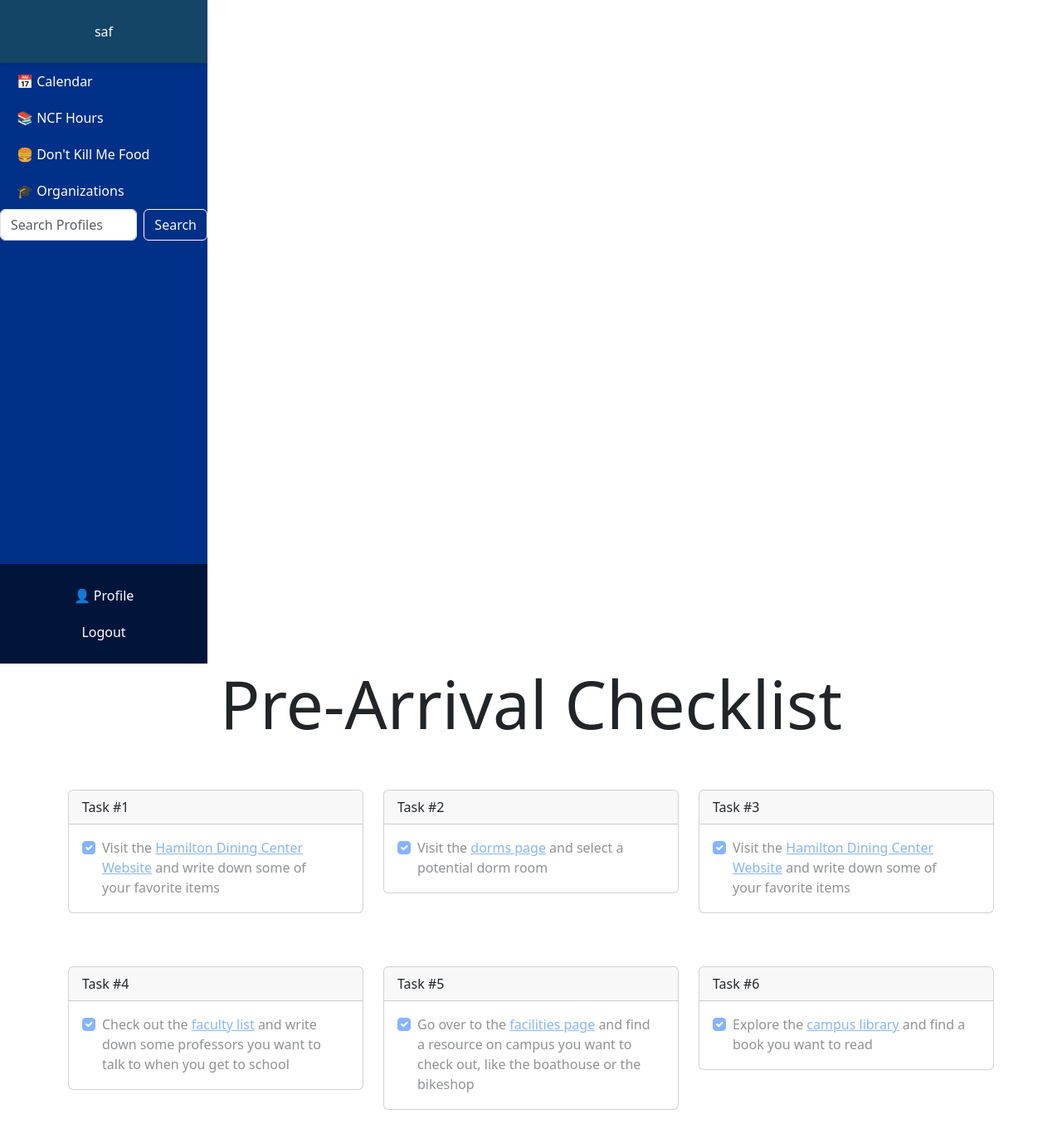
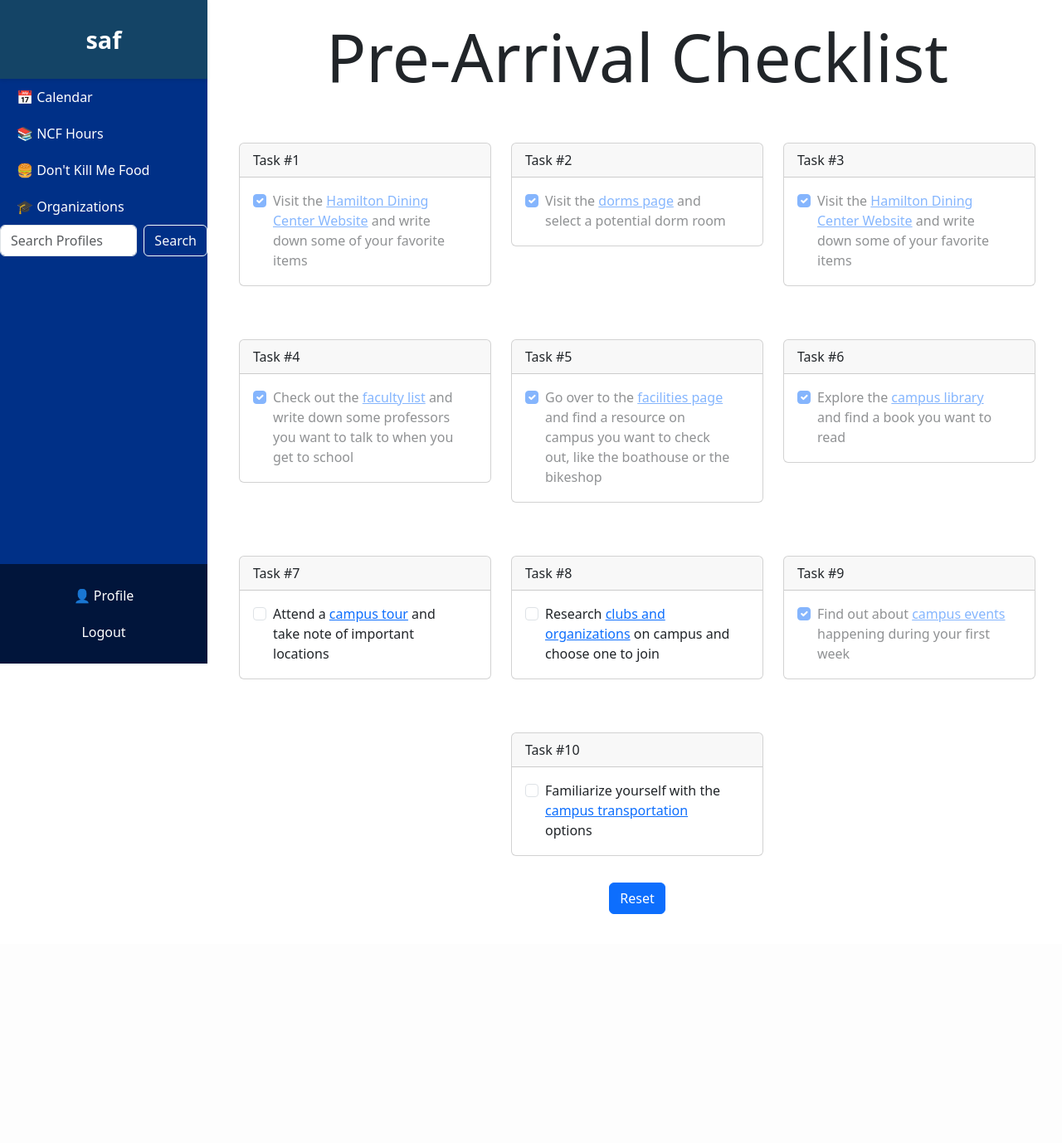
Before and after one commit to NateClarkTech/SoftwareEngineeringProject2, a Django app: page /leaderboard/ in a window 1280 px wide. Shown: the top 1378 px of the page at 83% size. After the commit the page ends 1102 px from the top, so only its background shows below. Run offline with Django 5.2, Linux system fonts and the light colour scheme; a user stored in the database is signed in; data comes from the database, SQL or seed files in the repository; both versions use the stored data as it was after the commit; some libraries are stand-ins or nearby versions.

Commit message:
Fixed the styling for the leaderboard and checklist, it seems to work on every page

```diff
--- a/Leaderboard/templates/checklist.html
+++ b/Leaderboard/templates/checklist.html
@@ -7,6 +7,12 @@
 
 {% block css %}
 <link rel="stylesheet" href="{% static 'css/bootstrap.min.css' %}">
+<style>
+    #content{
+        margin-left: 256px;
+
+    }
+</style>
 {% endblock %}
 
 <body>
--- a/NovoTaskNinja/templates/base.html
+++ b/NovoTaskNinja/templates/base.html
@@ -6,17 +6,28 @@
     <!-- block title is to allow each page to have it's own title -->
     <title>{% block title %}{% endblock %}</title>
     <meta name="viewport" content="width=device-width, initial-scale=1.0">
-
-
+    <link href="https://cdn.jsdelivr.net/npm/bootstrap@5.3.2/dist/css/bootstrap.min.css" rel="stylesheet" integrity="sha384-T3c6CoIi6uLrA9TneNEoa7RxnatzjcDSCmG1MXxSR1GAsXEV/Dwwykc2MPK8M2HN" crossorigin="anonymous">
+    <link rel="stylesheet" href="{% static 'css/base/base.css' %}">
     <script src="https://cdn.jsdelivr.net/npm/bootstrap@5.3.2/dist/js/bootstrap.bundle.min.js" integrity="sha384-C6RzsynM9kWDrMNeT87bh95OGNyZPhcTNXj1NW7RuBCsyN/o0jlpcV8Qyq46cDfL" crossorigin="anonymous"></script>
 
     <!-- block extendHeader is so pages that extend from base.html can have custom links and scripts included in the header -->
     {% block extendHeader %}{% endblock %}
-    {% block css %}
+    {% block css %}{%endblock%}
+    <style>
+        .navbar{
+            position: fixed;
+            width: 100%;
+            z-index: 1000;
+        }
+        @media (max-width: 992px) {
+            .navbar-brand img {
+                transform: scale(1.5); /* just make the images bigger */
+            }
 
-    {% endblock %}
-    <style>
-
+            .navbar-brand img:hover {
+                transform: scale(2); /* Larger on hover */
+            }
+        }
         :root {
             --navbar-bg-color: #343a40; /* Dark gray, you can change it to your school's primary color */
             --navbar-text-color: #ffffff; /* White text color */
@@ -24,27 +35,25 @@
             --account-section-bg-color: #23272b; /* Even darker shade for account section */
             --link-color: #007bff; /* Default link color, change as needed */
         }
-        .col-lg-9 {
-            padding-left: 250px;
-        }
-        #content{
-            display: flex;
-        }
-
+        @media (min-width: 768px) {
+            #content{
+              margin-left: 256px;
+            }
+          }
 
         </style>
 </head>
 <body>
+    <div class="body-cont">
+        {% include 'navbar.html' %}
 
-            <!-- Navbar -->
-                {% include 'navbar.html' %}
+        <!-- Insert Child template contents here -->
+        <div id="content" name="content" class="main">
+            {% block content %}
+            {% endblock %}
+        </div>
 
-            <!-- Content -->
-                {% block content %}
-                <!-- Your content goes here -->
-                {% endblock %}
-
-    {% block scripts %}{% endblock %}
-
+    </div>
 </body>
+{% block scripts %}{% endblock %}
 </html>
```
Also changed, not shown: Leaderboard/templates/leaderboard.html (+7 -0 lines), db.sqlite3.
